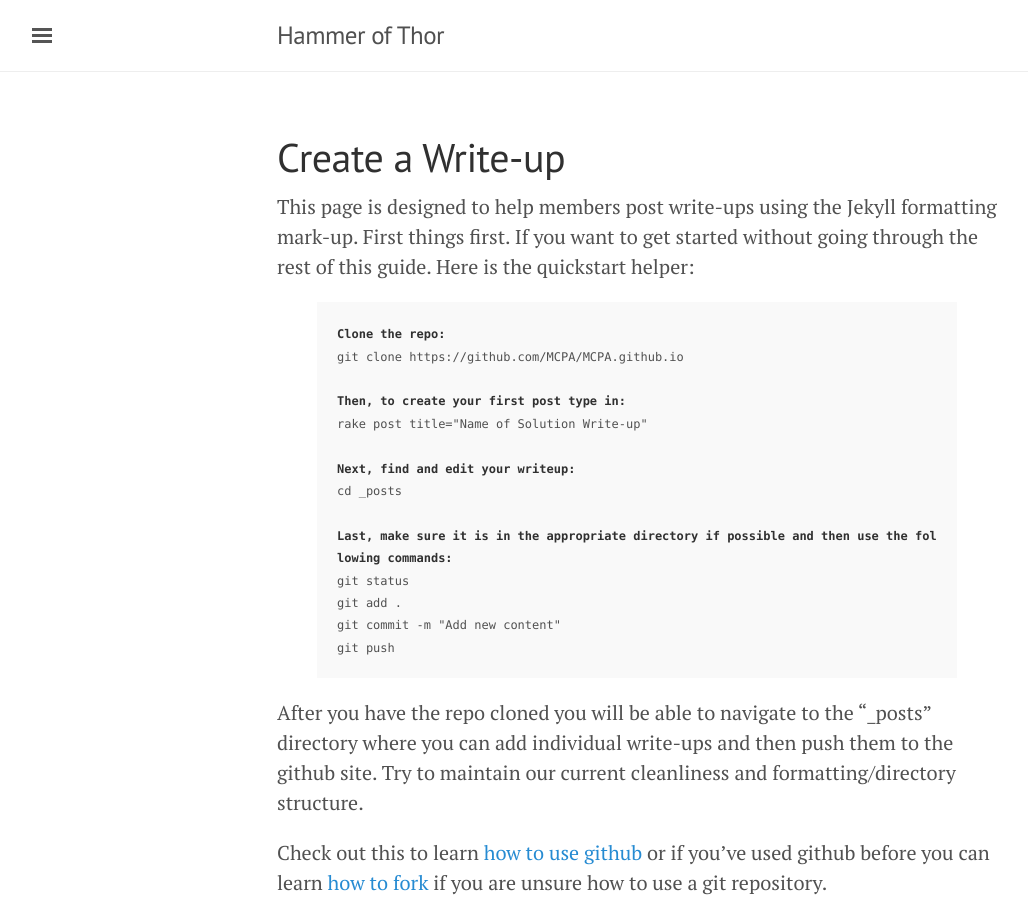
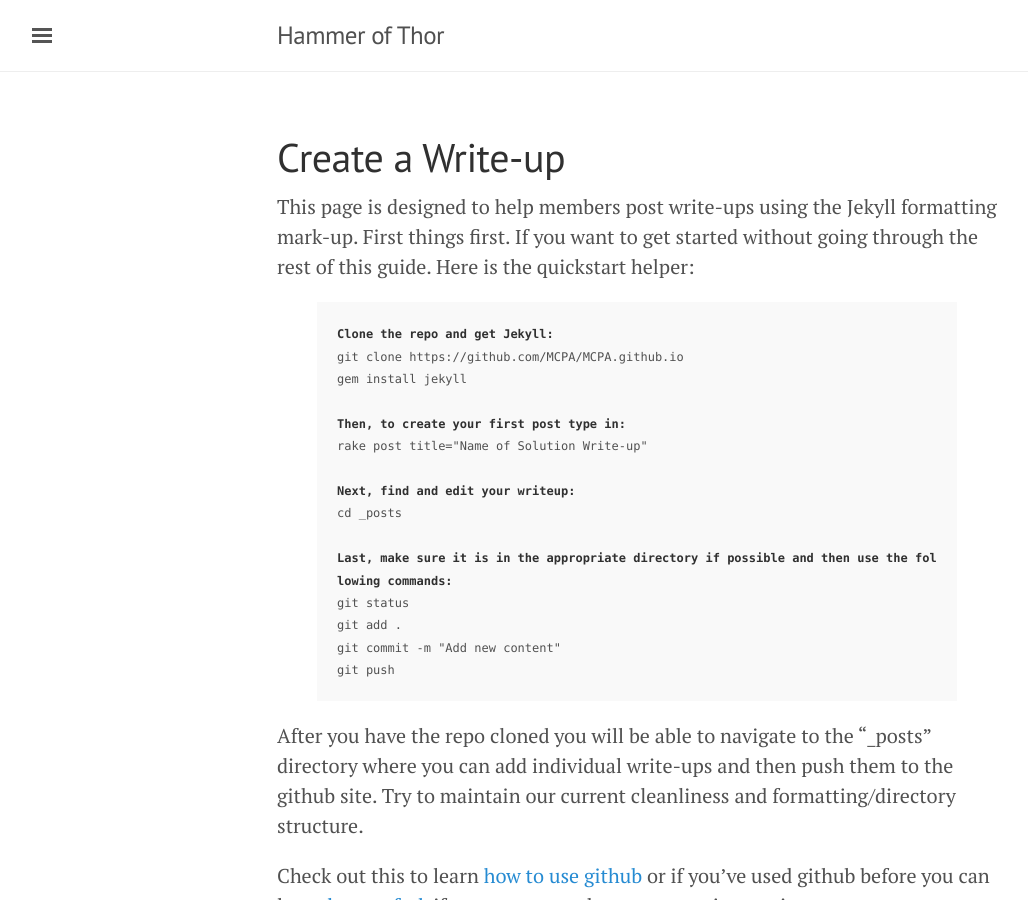
Before and after one commit to MCPA/MCPA.github.io, a Jekyll site: the page built from projects/how-to.md, in a window 1280 px wide and 900 px high. Shown: the whole window, without its empty margins (3-1031 px from the left). Built offline with Jekyll 4.4.1, drawn with Linux system fonts in a browser that asks for light colours.

Commit message:
slight update to how-to

```diff
--- a/projects/how-to.md
+++ b/projects/how-to.md
@@ -8,8 +8,9 @@ date: 2015-10-17
 
 This page is designed to help members post write-ups using the Jekyll formatting mark-up. First things first. If you want to get started without going through the rest of this guide. Here is the quickstart helper:
 
-<figure class="highlight"><pre><code class="language-text" data-lang="text"><strong>Clone the repo:</strong>
+<figure class="highlight"><pre><code class="language-text" data-lang="text"><strong>Clone the repo and get Jekyll:</strong>
 git clone https://github.com/MCPA/MCPA.github.io
+gem install jekyll
 
 <strong>Then, to create your first post type in:</strong>
 rake post title="Name of Solution Write-up"
```
